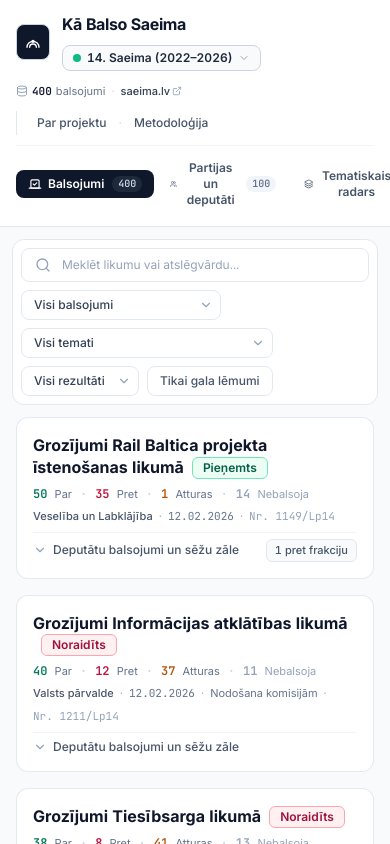
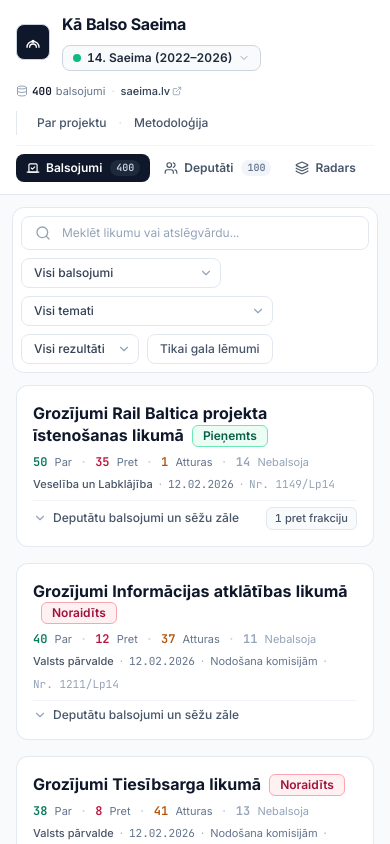
Before and after one commit to FisersDavis/kabalsosaeima, a React (Vite) app: page / in a window 390 px wide. Shown: the top 844 px of the page. Built offline with nearby package versions, Linux system fonts and the light colour scheme.

Commit message:
feat(ux): add diacritic-insensitive Latvian search and responsive mobile nav tabs

```diff
--- a/src/App.tsx
+++ b/src/App.tsx
@@ -1,6 +1,6 @@
 import { useState, useEffect, useMemo } from 'react';
 import type { Vote, MP, Faction, SaeimaTerm, SiteMetadata, ActiveNavTab } from './types';
-import { isFinalDecisionVote, parseLatvianDate } from './types';
+import { isFinalDecisionVote, parseLatvianDate, normalizeLatvianSearch } from './types';
 import { Navbar } from './components/Navbar';
 import { FilterBar, type VoteTypeFilter } from './components/FilterBar';
 import { VoteCard } from './components/VoteCard';
@@ -124,11 +124,11 @@ export function App() {
       if (selectedOutcome !== 'ALL' && v.result !== selectedOutcome) return false;
       if (selectedCategory !== 'ALL' && v.category?.id !== selectedCategory) return false;
       if (searchQuery.trim()) {
-        const q = searchQuery.toLowerCase();
-        const inTitle = v.simplifiedTitle.toLowerCase().includes(q);
-        const inOfficial = v.officialTitle.toLowerCase().includes(q);
-        const inBill = v.billNumber.toLowerCase().includes(q);
-        const inSummary = v.summary.toLowerCase().includes(q);
+        const q = normalizeLatvianSearch(searchQuery);
+        const inTitle = normalizeLatvianSearch(v.simplifiedTitle).includes(q);
+        const inOfficial = normalizeLatvianSearch(v.officialTitle).includes(q);
+        const inBill = normalizeLatvianSearch(v.billNumber).includes(q);
+        const inSummary = normalizeLatvianSearch(v.summary).includes(q);
         if (!inTitle && !inOfficial && !inBill && !inSummary) return false;
       }
       return true;
@@ -302,6 +302,7 @@ export function App() {
             onSelectCategory={(categoryId) => {
               setSelectedCategory(categoryId);
               setActiveTab('votes');
+              window.scrollTo({ top: 0, behavior: 'smooth' });
             }}
           />
         )}
--- a/src/components/MpDirectoryView.tsx
+++ b/src/components/MpDirectoryView.tsx
@@ -1,5 +1,6 @@
 import React from 'react';
 import type { MP, Faction } from '../types';
+import { normalizeLatvianSearch } from '../types';
 import { Search, Users, X, Info } from 'lucide-react';
 
 interface MpDirectoryViewProps {
@@ -47,10 +48,10 @@ export const MpDirectoryView: React.FC<MpDirectoryViewProps> = ({
       if (activeOnly && !mp.isActive) return false;
       if (selectedFaction !== 'ALL' && mp.factionId !== selectedFaction) return false;
       if (searchQuery.trim()) {
-        const q = searchQuery.toLowerCase().trim();
-        const matchesName = mp.name.toLowerCase().includes(q);
+        const q = normalizeLatvianSearch(searchQuery.trim());
+        const matchesName = normalizeLatvianSearch(mp.name).includes(q);
         const faction = factionMap.get(mp.factionId);
-        const matchesFaction = faction?.name.toLowerCase().includes(q) || faction?.shortName.toLowerCase().includes(q);
+        const matchesFaction = normalizeLatvianSearch(faction?.name).includes(q) || normalizeLatvianSearch(faction?.shortName).includes(q);
         if (!matchesName && !matchesFaction) return false;
       }
       return true;
--- a/src/components/Navbar.tsx
+++ b/src/components/Navbar.tsx
@@ -218,7 +218,7 @@ export const Navbar: React.FC<NavbarProps> = ({
             <button
               type="button"
               onClick={() => onSelectTab('votes')}
-              className={`inline-flex items-center gap-1.5 px-3 py-1.5 rounded-lg text-xs font-semibold transition cursor-pointer ${
+              className={`inline-flex items-center gap-1.5 px-2.5 sm:px-3 py-1.5 rounded-lg text-xs font-semibold transition cursor-pointer shrink-0 ${
                 activeTab === 'votes'
                   ? 'bg-slate-900 text-white shadow-2xs'
                   : 'text-slate-600 hover:text-slate-900 hover:bg-slate-100'
@@ -236,14 +236,17 @@ export const Navbar: React.FC<NavbarProps> = ({
             <button
               type="button"
               onClick={() => onSelectTab('mps')}
-              className={`inline-flex items-center gap-1.5 px-3 py-1.5 rounded-lg text-xs font-semibold transition cursor-pointer ${
+              className={`inline-flex items-center gap-1.5 px-2.5 sm:px-3 py-1.5 rounded-lg text-xs font-semibold transition cursor-pointer shrink-0 ${
                 activeTab === 'mps'
                   ? 'bg-slate-900 text-white shadow-2xs'
                   : 'text-slate-600 hover:text-slate-900 hover:bg-slate-100'
               }`}
             >
               <Users className="h-3.5 w-3.5" />
-              <span>Partijas un deputāti</span>
+              <span>
+                <span className="sm:hidden">Deputāti</span>
+                <span className="hidden sm:inline">Partijas un deputāti</span>
+              </span>
               <span className={`ml-0.5 text-[10px] px-1.5 py-0.2 rounded-full font-mono ${
                 activeTab === 'mps' ? 'bg-slate-800 text-slate-300' : 'bg-slate-100 text-slate-500'
               }`}>
@@ -254,14 +257,17 @@ export const Navbar: React.FC<NavbarProps> = ({
             <button
               type="button"
               onClick={() => onSelectTab('issues')}
-              className={`inline-flex items-center gap-1.5 px-3 py-1.5 rounded-lg text-xs font-semibold transition cursor-pointer ${
+              className={`inline-flex items-center gap-1.5 px-2.5 sm:px-3 py-1.5 rounded-lg text-xs font-semibold transition cursor-pointer shrink-0 ${
                 activeTab === 'issues'
                   ? 'bg-slate-900 text-white shadow-2xs'
                   : 'text-slate-600 hover:text-slate-900 hover:bg-slate-100'
               }`}
             >
               <Layers className="h-3.5 w-3.5" />
-              <span>Tematiskais radars</span>
+              <span>
+                <span className="sm:hidden">Radars</span>
+                <span className="hidden sm:inline">Tematiskais radars</span>
+              </span>
             </button>
           </nav>
 
--- a/src/types/index.ts
+++ b/src/types/index.ts
@@ -133,3 +133,11 @@ export function parseLatvianDate(dateStr?: string): number {
   }
   return 0;
 }
+
+export function normalizeLatvianSearch(text?: string): string {
+  if (!text) return '';
+  return text
+    .toLowerCase()
+    .normalize('NFD')
+    .replace(/[\u0300-\u036f]/g, '');
+}
```
